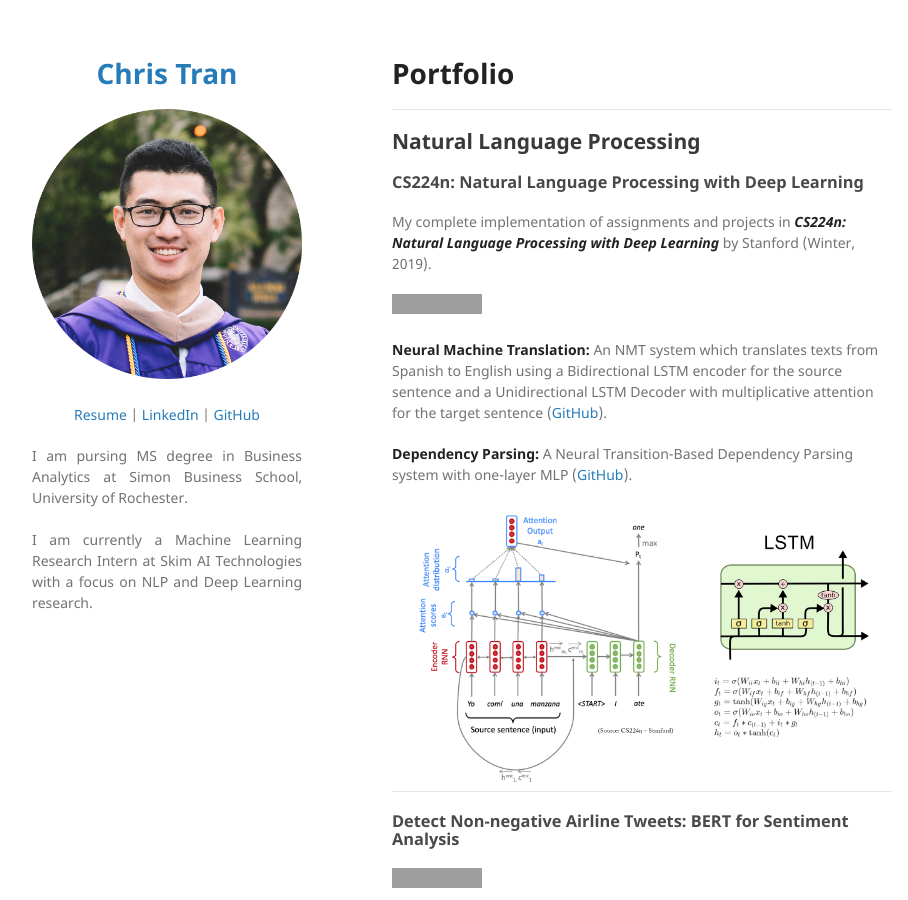
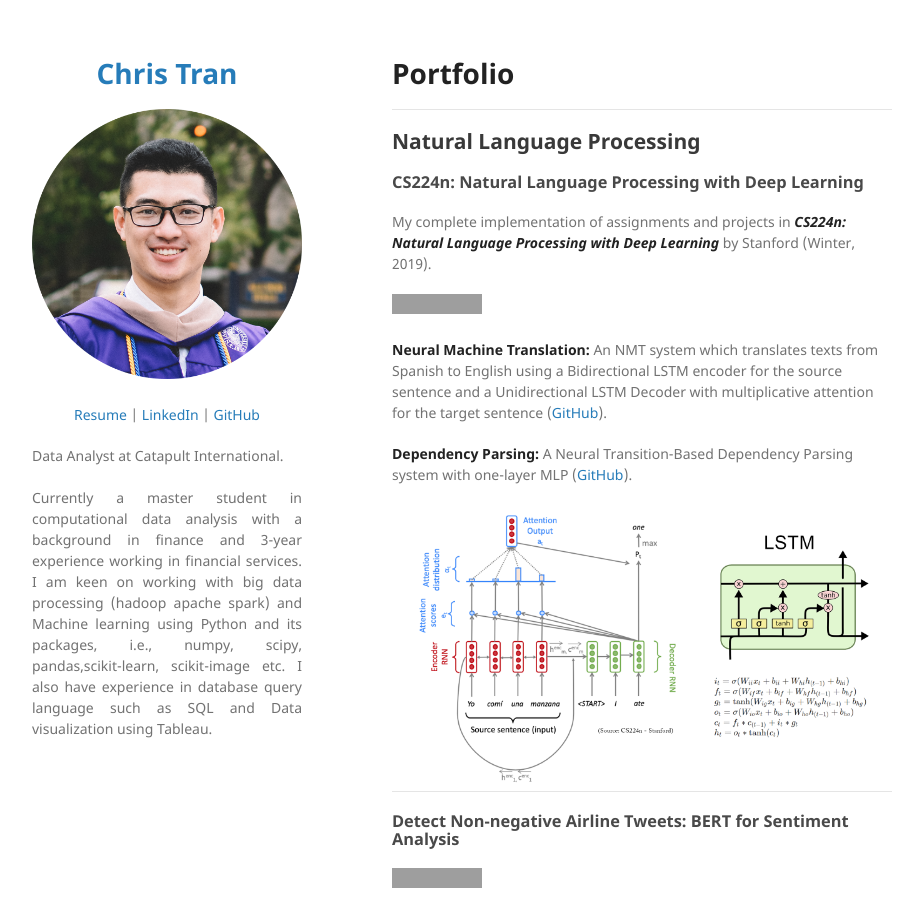
Before and after one commit to duy7590/duy7590.github.io, a Jekyll site: the page built from index.md, in a window 1280 px wide and 900 px high. Shown: the whole window, without its empty margins (178-1086 px from the left). Built offline with Jekyll 4.4.1, drawn with Linux system fonts in a browser that asks for light colours; our own code applies the rules of GitHub Pages for plain Markdown files; grey boxes are pictures that could not be loaded.

Commit message:
Update _config.yml

```diff
--- a/_config.yml
+++ b/_config.yml
@@ -5,14 +5,15 @@ logo: "/images/picture.png?raw=true"
 description:
   <p align="center">
   <a href="pdf/resume.pdf">Resume</a> |
-  <a href="https://www.linkedin.com/in/chriskhanhtran/">LinkedIn</a> |
-  <a href="https://github.com/chriskhanhtran">GitHub</a>
+  <a href="https://www.linkedin.com/in/duynguyen7590/">LinkedIn</a> |
+  <a href="https://github.com/duy7590">GitHub</a>
   </p>
 
   <p align="justify">
-  I am pursing MS degree in Business Analytics at Simon Business School, University of Rochester.
+  Data Analyst at Catapult International.
   <br><br>
-  I am currently a Machine Learning Research Intern at Skim AI Technologies with a focus on NLP and Deep Learning research.
+  Currently a master student in computational data analysis with a background in finance and 3-year experience working in financial services.
+  I am keen on working with big data processing (hadoop apache spark) and Machine learning using Python and its packages, i.e., numpy, scipy, pandas,scikit-learn, scikit-image etc. I also have experience in database query language such as SQL and Data visualization using Tableau.
   <br><br>
   </p>
 
```
